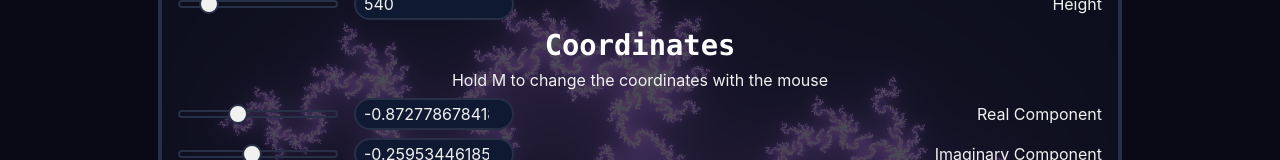
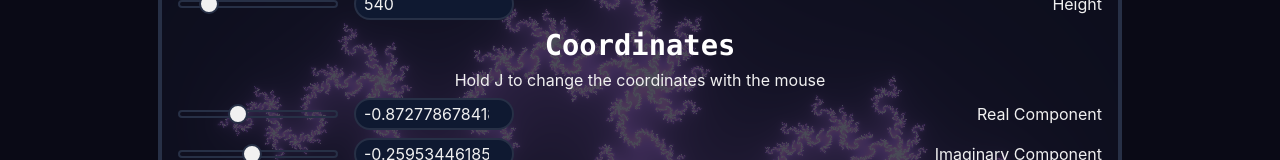
Before and after one commit to Destructor-Ben/destructor-ben.github.io, a SvelteKit app: page /projects/julia in a window 1280 px wide. Both pictures are taken after a click on the button 202 px from the left and 147 px from the top of the page. Shown: the part 306-466 px from the top of the page. Built offline with nearby package versions, Linux system fonts and the light colour scheme.

Commit message:
Make julia coords use the J key

```diff
--- a/src/routes/projects/julia/+page.svelte
+++ b/src/routes/projects/julia/+page.svelte
@@ -106,7 +106,7 @@
   }
 
   function modifyJuliaCoords(event: MouseEvent) {
-    if (!pressedKeys["KeyM"]) {
+    if (!pressedKeys["KeyJ"]) {
       return;
     }
 
@@ -293,7 +293,7 @@
 
           <h2>Coordinates</h2>
 
-          <p>Hold M to change the coordinates with the mouse</p>
+          <p>Hold J to change the coordinates with the mouse</p>
 
           <NumberInput bind:value={config.real} min={-3} max={3} step={0.01}>
             Real Component
```
